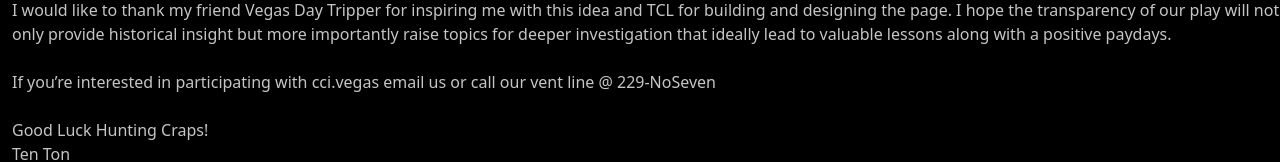
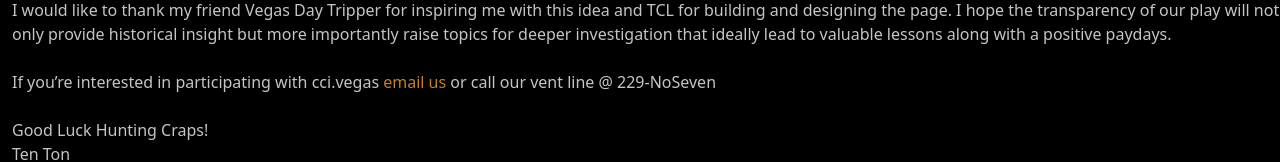
Before and after one commit to TCL735/cci-stats, a React (Create React App) app: page /#/ in a window 1280 px wide. Shown: the part 477-639 px from the top of the page. Built offline with nearby package versions, Linux system fonts and the light colour scheme.

Commit message:
feat: add email us link (#60)

```diff
--- a/src/components/AboutUs.tsx
+++ b/src/components/AboutUs.tsx
@@ -59,8 +59,16 @@ export const AboutUs = () => {
       </p>
       <br />
       <p className="text-pretty">
-        If you’re interested in participating with cci.vegas email us or call
-        our vent line @ 229-NoSeven
+        If you’re interested in participating with cci.vegas{" "}
+        <a
+          href="mailto:noseven@casinotears.com"
+          target="_blank"
+          rel="noreferrer"
+          className={`${THEME_TEXT_COLOR} hover:text-white`}
+        >
+          <span>email us</span>
+        </a>{" "}
+        or call our vent line @ 229-NoSeven
       </p>
       <br />
       <p>Good Luck Hunting Craps!</p>
```
